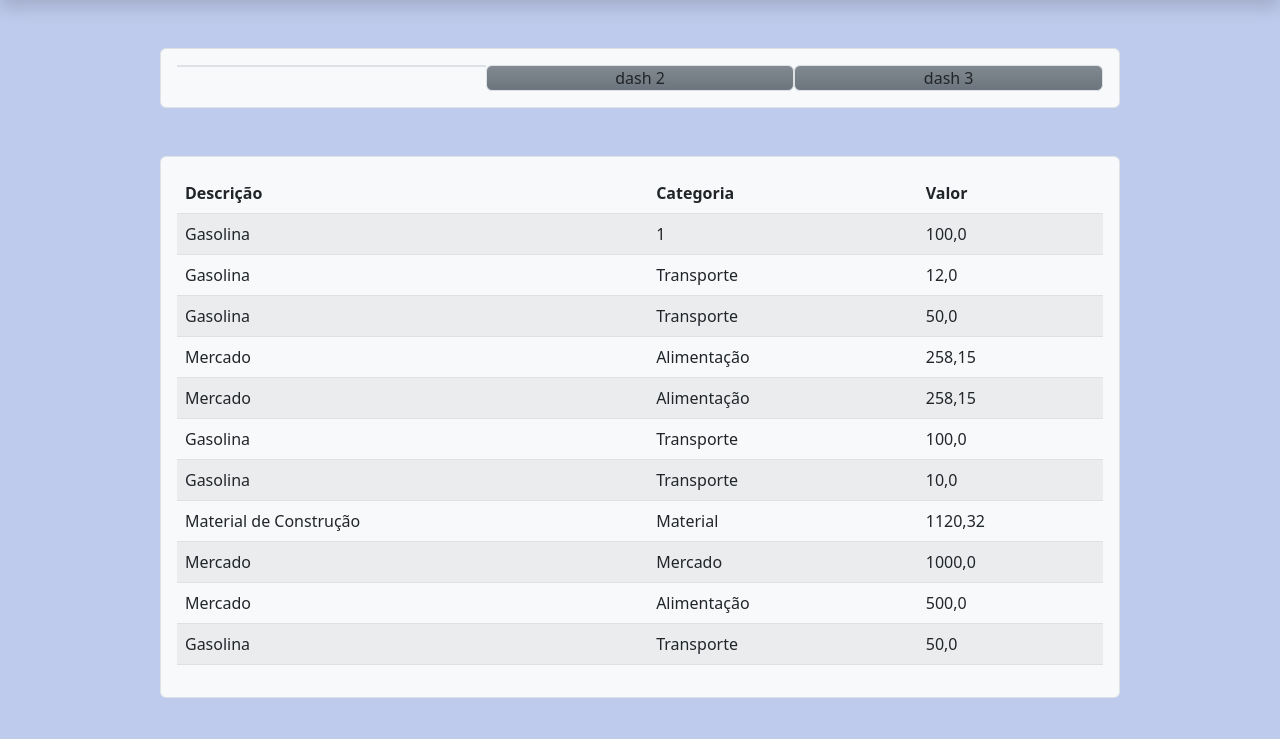
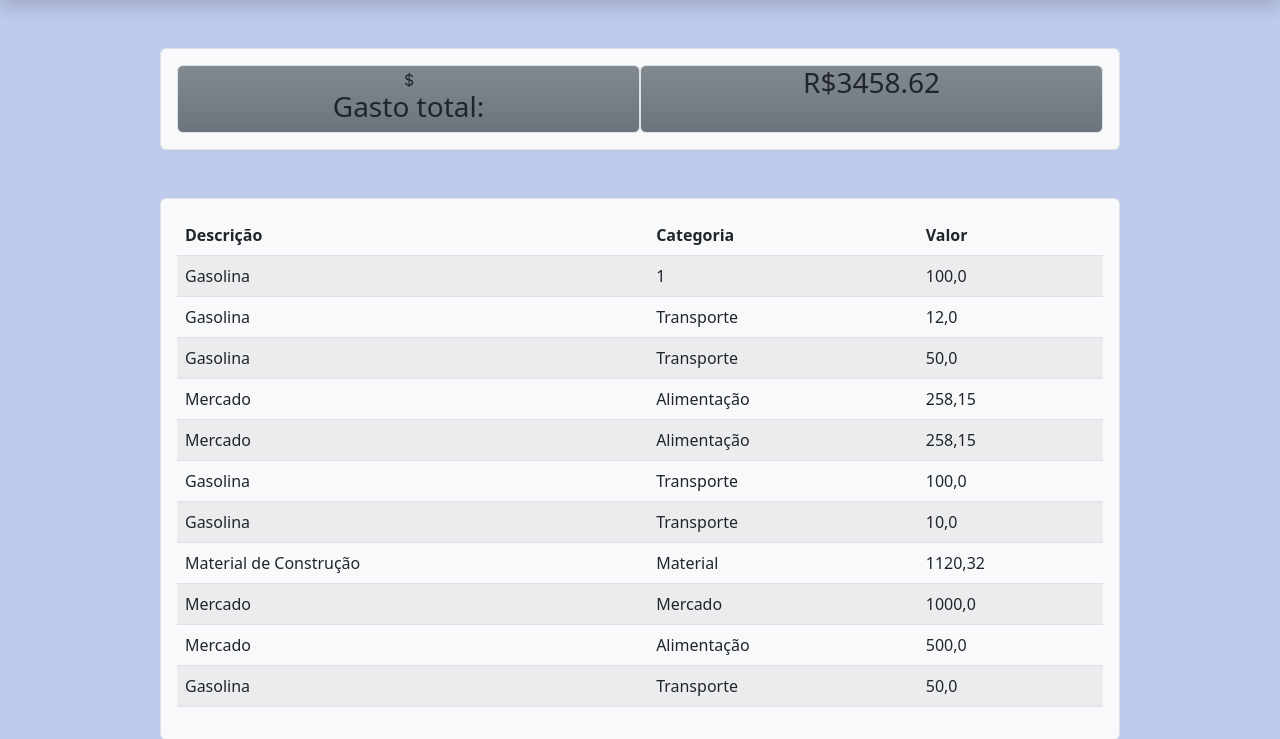
Before and after one commit to jpcamatari/Sistema-Dashboard-Django, a Django app: page / in a window 1280 px wide. Shown: the part 56-795 px from the top of the page. Run offline with Django 4.2, Linux system fonts and the light colour scheme; data comes from the database, SQL or seed files in the repository.

Commit message:
Correção em compatibilidade dos arquivos JS

```diff
--- a/dashboard/templates/home.html
+++ b/dashboard/templates/home.html
@@ -62,15 +62,16 @@
 </div>
 
   <div class="row d-flex p-3 mb-3 mt-5 mx-auto w-75 border border-shadow rounded bg-light text-dark">
-      <div class="col h-75 w-25 text-center border border-shadow rounded bg-secondary bg-gradient" id="total_gasto">
+      <div class="col h-75 w-25 text-center border border-shadow rounded bg-secondary bg-gradient">
+        <svg xmlns="http://www.w3.org/2000/svg" width="16" height="16" fill="currentColor" class="bi bi-currency-dollar" viewBox="0 0 16 16">
+          <path d="M4 10.781c.148 1.667 1.513 2.85 3.591 3.003V15h1.043v-1.216c2.27-.179 3.678-1.438 3.678-3.3 0-1.59-.947-2.51-2.956-3.028l-.722-.187V3.467c1.122.11 1.879.714 2.07 1.616h1.47c-.166-1.6-1.54-2.748-3.54-2.875V1H7.591v1.233c-1.939.23-3.27 1.472-3.27 3.156 0 1.454.966 2.483 2.661 2.917l.61.162v4.031c-1.149-.17-1.94-.8-2.131-1.718H4zm3.391-3.836c-1.043-.263-1.6-.825-1.6-1.616 0-.944.704-1.641 1.8-1.828v3.495l-.2-.05zm1.591 1.872c1.287.323 1.852.859 1.852 1.769 0 1.097-.826 1.828-2.2 1.939V8.73l.348.086z"/>
+          <h3>Gasto total:</h3>
+        </svg>
       </div>
       <div class="col w-25 text-center border border-shadow rounded bg-secondary bg-gradient">
-        dash 2
+        <h3>R$<span  id="total_gasto"></span></h3>
       </div>
-      <div class="col w-25 text-center border border-shadow rounded bg-secondary bg-gradient">
 
-        dash 3
-      </div>
   </div>
 
 
--- a/templates/static/js/js.js
+++ b/templates/static/js/js.js
@@ -1,4 +1,4 @@
-function renderiza_total_vendido(url){
+function renderiza_total_gasto(url){
     fetch(url, {
         method: 'get',
     }).then(function(result){
```
